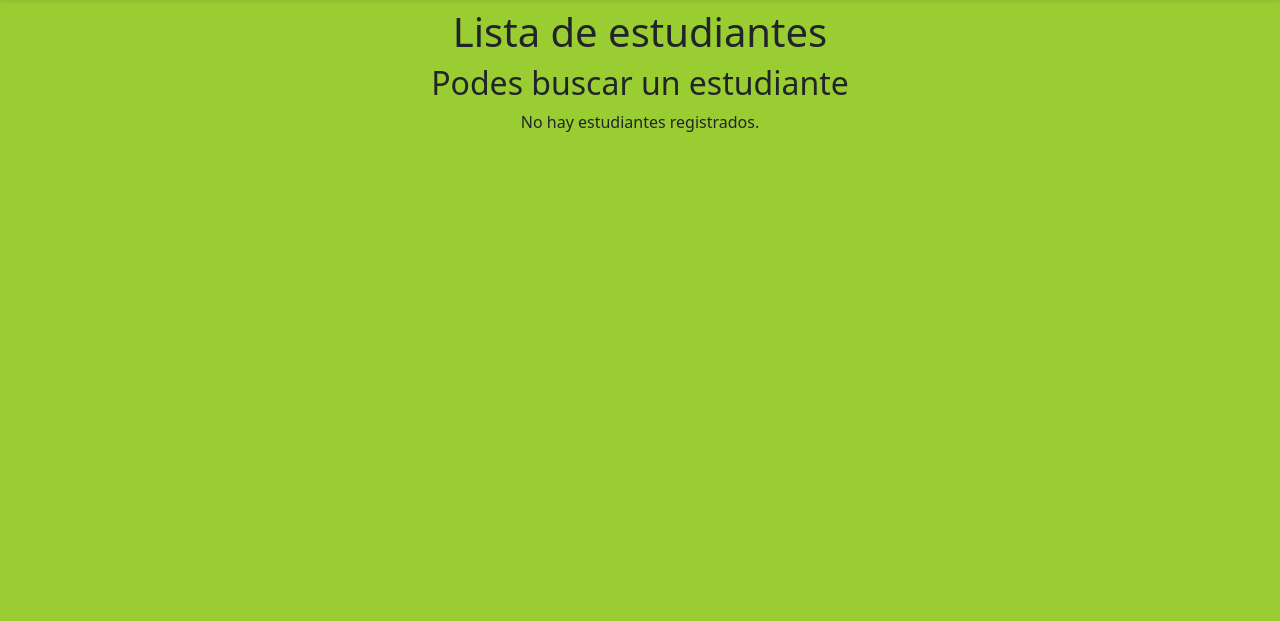
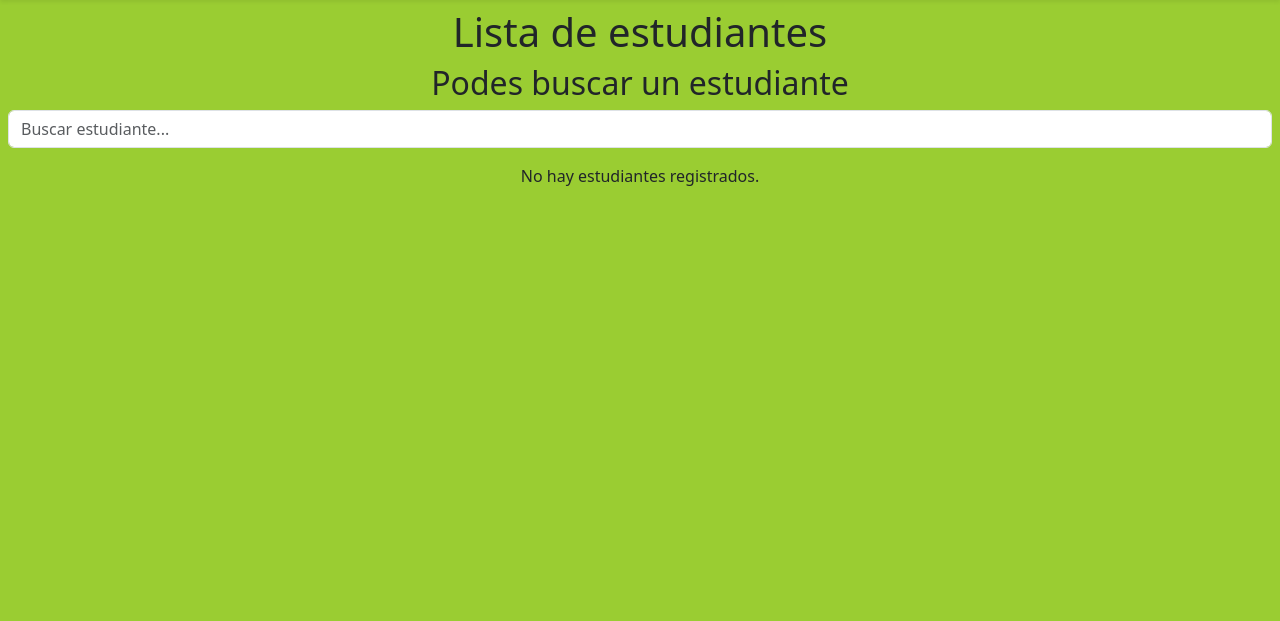
Before and after one commit to enzogitcode/TuPrimeraPagina-Gariglio, a Django app: page /app/students_list in a window 1280 px wide. Shown: the part 66-687 px from the top of the page. Run offline with Django 5.2, Linux system fonts and the light colour scheme; data that the repository does not hold is empty; some libraries are stand-ins or nearby versions.

Commit message:
Merge branch 'main' of https://github.com/enzogitcode/TuPrimeraPagina-Gariglio

```diff
--- a/AppBlog/templates/AppBlog/students_list.html
+++ b/AppBlog/templates/AppBlog/students_list.html
@@ -7,6 +7,7 @@
 
 <h2>Podes buscar un estudiante</h2>
 
+<input type="search" class="form-control mb-3  " placeholder="Buscar estudiante...">
 
 {% if students %}
 <div class="bg-light rounded">
```
Also changed, not shown: AppBlog/templates/AppBlog/papers_result.html (added), AppBlog/templates/AppBlog/papers_search.html (added).
